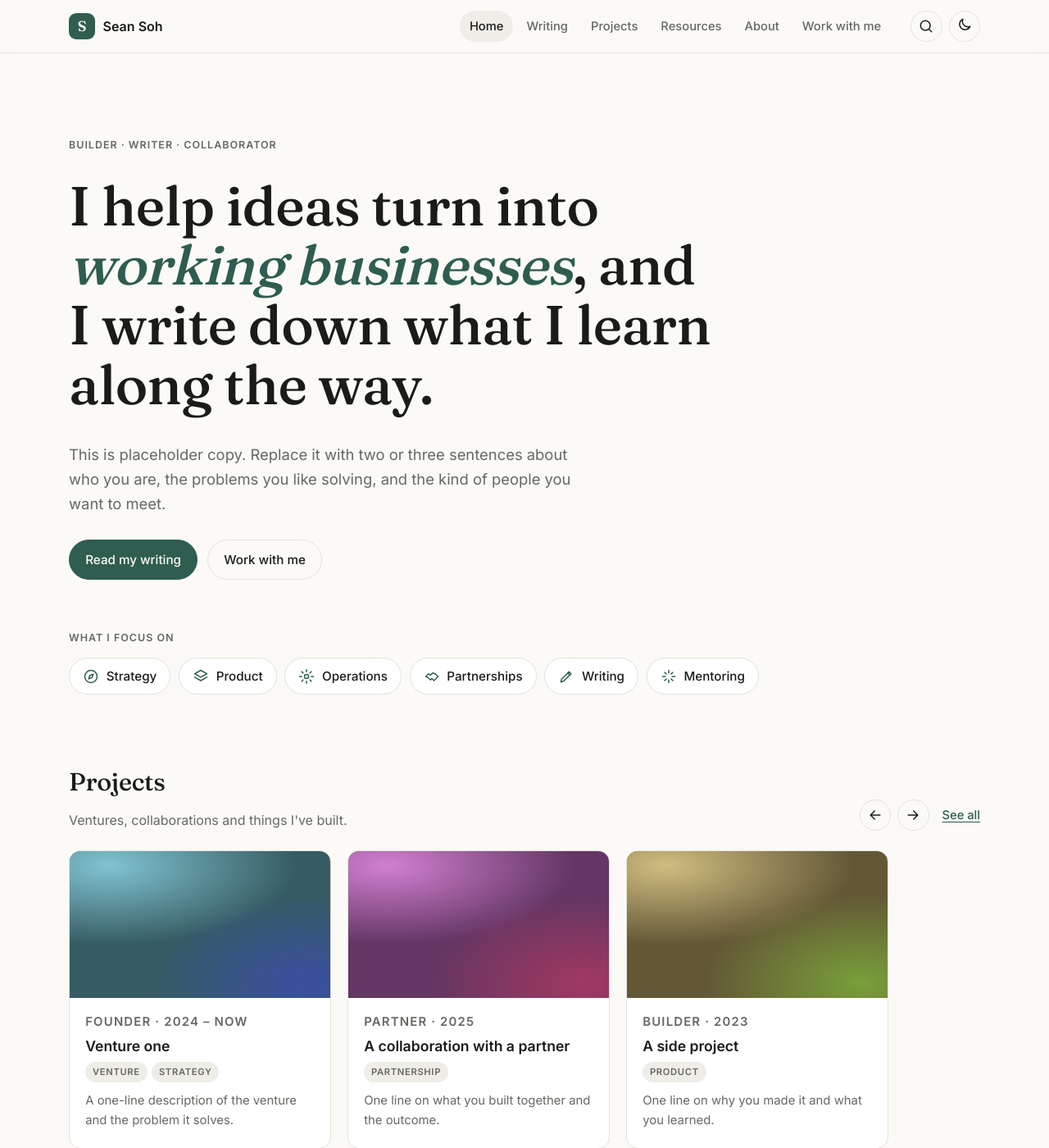
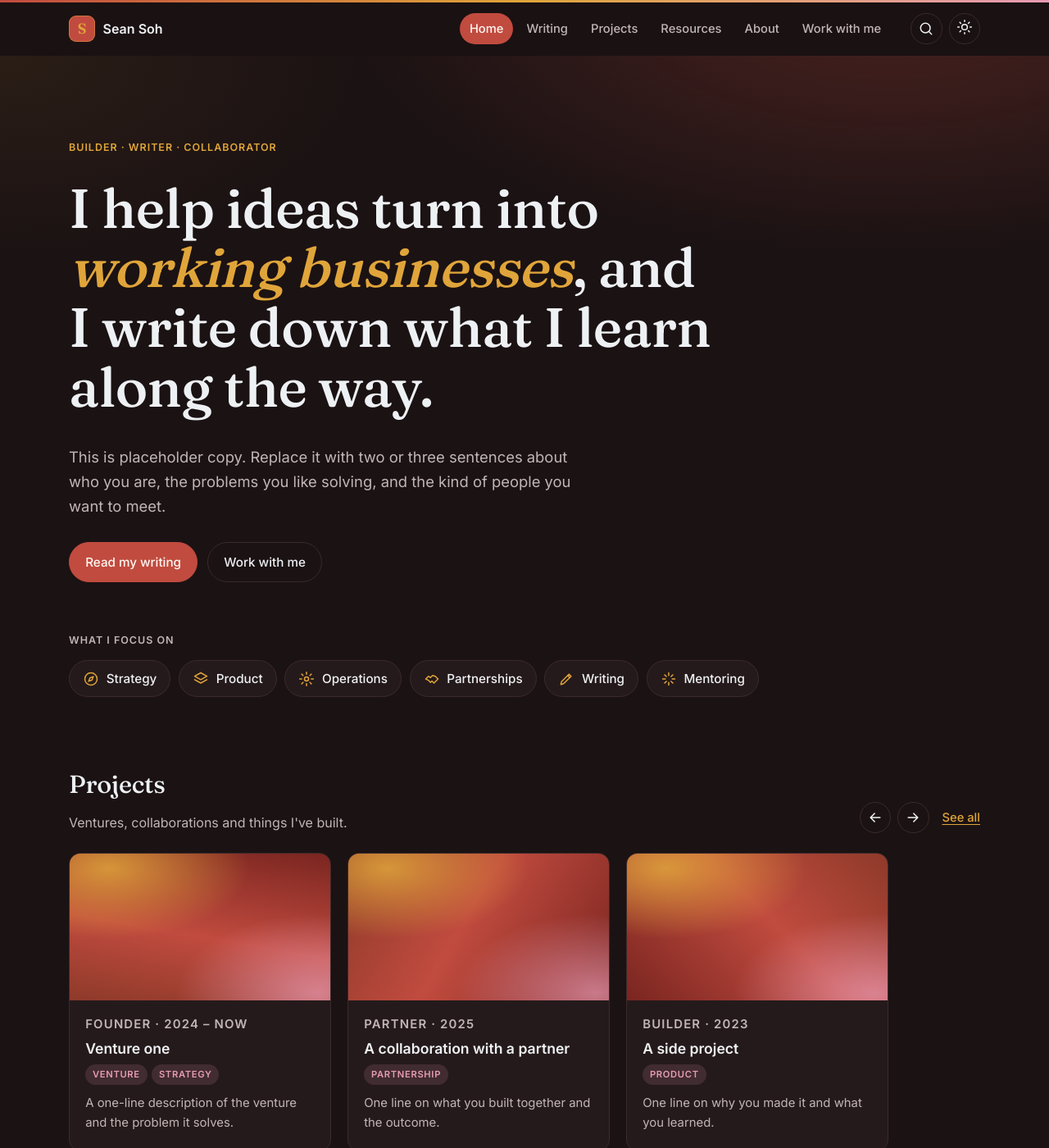
Before and after one commit to Sean-Soh/personal-site, a Jekyll site: the page built from index.html, in a window 1280 px wide and 1400 px high. Shown: the whole window at 82% size. Built offline with Jekyll 4.4.1, drawn with Linux system fonts in a browser that asks for light colours.

Commit message:
Restyle with red, gold, soft pink and pearl palette on a warm dark theme
Co-Authored-By: Claude Opus 5.5 <noreply@anthropic.com>
Claude-Session: https://claude.ai/code/session_019aZhk6nqUmGebBMtB7amnR

```diff
--- a/_layouts/default.html
+++ b/_layouts/default.html
@@ -3,6 +3,7 @@
 <head>
   <meta charset="utf-8">
   <meta name="viewport" content="width=device-width, initial-scale=1">
+  <meta name="theme-color" content="#1b1213">
   {%- assign page_title = page.title | default: site.title -%}
   <title>{% if page.url == "/" %}{{ site.title }}{% else %}{{ page_title }} | {{ site.title }}{% endif %}</title>
   {%- assign desc = page.summary | default: page.description | default: site.description | strip_html | strip_newlines | truncate: 160 -%}
--- a/assets/js/site.js
+++ b/assets/js/site.js
@@ -6,8 +6,7 @@
   // Theme toggle ----------------------------------------------------------
   var toggle = document.querySelector('[data-theme-toggle]');
   if (toggle) toggle.addEventListener('click', function () {
-    var current = root.dataset.theme ||
-      (matchMedia('(prefers-color-scheme: dark)').matches ? 'dark' : 'light');
+    var current = root.dataset.theme || 'dark';
     var next = current === 'dark' ? 'light' : 'dark';
     root.dataset.theme = next;
     try { localStorage.setItem('theme', next); } catch (e) {}
--- a/assets/style.css
+++ b/assets/style.css
@@ -3,37 +3,50 @@
    Colors and sizes live in the tokens below. Change them here first.
    ========================================================================== */
 
+/* Palette: Red (lucky, primary), Gold (support), Soft Pink (identity),
+   Pearl White (main text). Backgrounds are a warm red-black, not flat black. */
 :root {
-  --bg: #fbfaf7;
-  --surface: #ffffff;
-  --text: #1b1c1a;
-  --muted: #676863;
-  --accent: #2f5d50;
-  --accent-text: #fbfaf7;
-  --border: #e4e2dc;
-  --chip: #efede7;
-  --shadow: 0 1px 2px rgb(0 0 0 / .04), 0 8px 24px rgb(0 0 0 / .06);
+  --red: #c14b3f;
+  --gold: #e0a53a;
+  --pink: #e79bb4;
+  --pearl: #eef1f4;
+
+  --bg: #1b1213;
+  --surface: #251a1b;
+  --text: var(--pearl);
+  --muted: #c2b5b6;
+  --accent: var(--red);          /* buttons, active states, brand */
+  --accent-text: #fff8f3;
+  --link: var(--gold);           /* links, icons, highlights */
+  --highlight: var(--pink);      /* tags, small identity touches */
+  --border: #3b2a2b;
+  --chip: #312324;
+  --glow: rgb(193 75 63 / .28);
+  --shadow: 0 1px 2px rgb(0 0 0 / .3), 0 10px 30px rgb(0 0 0 / .35);
+
   --max: 72rem;
   --narrow: 44rem;
   --gutter: 1.25rem;
   --radius: 14px;
   --font-body: "Inter", system-ui, -apple-system, "Segoe UI", sans-serif;
   --font-display: "Fraunces", Georgia, "Times New Roman", serif;
+  color-scheme: dark;
+}
+/* Optional light version, only when the visitor picks it with the toggle. */
+:root[data-theme="light"] {
+  --bg: #faf6f2;
+  --surface: #ffffff;
+  --text: #2a1a1b;
+  --muted: #6e5d5e;
+  --accent: #b3402f;
+  --accent-text: #fff8f3;
+  --link: #a3361f;
+  --highlight: #a8466c;
+  --border: #ecdcd6;
+  --chip: #f6e9e4;
+  --glow: rgb(224 165 58 / .22);
+  --shadow: 0 1px 2px rgb(0 0 0 / .04), 0 8px 24px rgb(90 30 20 / .08);
   color-scheme: light;
-}
-@media (prefers-color-scheme: dark) {
-  :root:not([data-theme="light"]) {
-    --bg: #121412; --surface: #1a1d1b; --text: #ecebe6; --muted: #9d9e98;
-    --accent: #86c2ae; --accent-text: #0f1211; --border: #2a2e2b; --chip: #232724;
-    --shadow: 0 1px 2px rgb(0 0 0 / .3), 0 8px 24px rgb(0 0 0 / .25);
-    color-scheme: dark;
-  }
-}
-:root[data-theme="dark"] {
-  --bg: #121412; --surface: #1a1d1b; --text: #ecebe6; --muted: #9d9e98;
-  --accent: #86c2ae; --accent-text: #0f1211; --border: #2a2e2b; --chip: #232724;
-  --shadow: 0 1px 2px rgb(0 0 0 / .3), 0 8px 24px rgb(0 0 0 / .25);
-  color-scheme: dark;
 }
 
 /* Base ------------------------------------------------------------------ */
@@ -45,7 +58,7 @@ body {
   -webkit-font-smoothing: antialiased;
 }
 img { max-width: 100%; display: block; }
-a { color: var(--accent); text-underline-offset: .2em; }
+a { color: var(--link); text-underline-offset: .2em; }
 h1, h2, h3 { line-height: 1.2; margin: 0 0 .5em; font-weight: 600; }
 h1, h2, .display { font-family: var(--font-display); font-weight: 500; letter-spacing: -.01em; }
 h2 { font-size: clamp(1.5rem, 1.2rem + 1vw, 1.9rem); }
@@ -56,20 +69,17 @@ p { margin: 0 0 1em; }
 .narrow { max-width: var(--narrow); }
 .skip { position: absolute; left: -999px; }
 .skip:focus { left: 1rem; top: 1rem; z-index: 100; background: var(--surface); padding: .5rem 1rem; }
-:focus-visible { outline: 2px solid var(--accent); outline-offset: 2px; border-radius: 4px; }
-.only-dark { display: none; }
-[data-theme="dark"] .only-dark { display: inline; }
-[data-theme="dark"] .only-light { display: none; }
-@media (prefers-color-scheme: dark) {
-  :root:not([data-theme="light"]) .only-dark { display: inline; }
-  :root:not([data-theme="light"]) .only-light { display: none; }
-}
+:focus-visible { outline: 2px solid var(--link); outline-offset: 2px; border-radius: 4px; }
+.only-light { display: none; }
+[data-theme="light"] .only-light { display: inline; }
+[data-theme="light"] .only-dark { display: none; }
 
 .eyebrow, .label, .meta {
   font-size: .78rem; font-weight: 600; text-transform: uppercase; letter-spacing: .08em; color: var(--muted);
 }
 .eyebrow a { color: inherit; text-decoration: none; }
-.eyebrow a:hover { color: var(--accent); }
+.eyebrow a:hover { color: var(--link); }
+.hero .eyebrow { color: var(--link); }
 .lede { font-size: 1.15rem; color: var(--muted); max-width: 40rem; }
 
 /* Buttons --------------------------------------------------------------- */
@@ -81,12 +91,12 @@ p { margin: 0 0 1em; }
 }
 .button:hover { opacity: .88; }
 .button.ghost { background: transparent; color: var(--text); border-color: var(--border); }
-.button.ghost:hover { border-color: var(--text); opacity: 1; }
+.button.ghost:hover { border-color: var(--link); color: var(--link); opacity: 1; }
 .icon-btn {
   display: inline-grid; place-items: center; width: 2.4rem; height: 2.4rem; padding: 0;
   border: 1px solid var(--border); border-radius: 999px; background: transparent; color: var(--text); cursor: pointer;
 }
-.icon-btn:hover { border-color: var(--text); }
+.icon-btn:hover { border-color: var(--link); color: var(--link); }
 .icon { flex: none; }
 
 /* Header ---------------------------------------------------------------- */
@@ -95,19 +105,22 @@ p { margin: 0 0 1em; }
   background: color-mix(in srgb, var(--bg) 85%, transparent);
   backdrop-filter: saturate(1.4) blur(12px); -webkit-backdrop-filter: saturate(1.4) blur(12px);
   border-bottom: 1px solid var(--border);
+  border-top: 3px solid transparent;
+  border-image: linear-gradient(90deg, var(--red), var(--gold), var(--pink)) 1 0 0 0;
 }
 .header-inner { display: flex; align-items: center; gap: 1.5rem; height: 4rem; }
 .brand { display: flex; align-items: center; gap: .6rem; color: var(--text); text-decoration: none; font-weight: 600; }
 .brand-mark {
   display: grid; place-items: center; width: 2rem; height: 2rem; border-radius: 9px;
-  background: var(--accent); color: var(--accent-text); font-family: var(--font-display); font-size: 1.1rem;
+  background: var(--accent); color: var(--gold); font-family: var(--font-display); font-size: 1.1rem;
+  box-shadow: inset 0 0 0 1px rgb(224 165 58 / .5);
 }
 .site-nav { display: flex; gap: .25rem; margin-left: auto; }
 .site-nav a {
   padding: .4rem .75rem; border-radius: 999px; color: var(--muted); text-decoration: none; font-size: .92rem; font-weight: 500;
 }
-.site-nav a:hover { color: var(--text); }
-.site-nav a[aria-current="page"] { color: var(--text); background: var(--chip); }
+.site-nav a:hover { color: var(--link); }
+.site-nav a[aria-current="page"] { color: var(--accent-text); background: var(--accent); }
 .header-tools { display: flex; gap: .5rem; }
 .nav-toggle { display: none; }
 
@@ -123,9 +136,14 @@ p { margin: 0 0 1em; }
 }
 
 /* Hero ------------------------------------------------------------------ */
-.hero { padding: clamp(3.5rem, 8vw, 7rem) 0 clamp(2.5rem, 5vw, 4rem); }
+.hero {
+  padding: clamp(3.5rem, 8vw, 7rem) 0 clamp(2.5rem, 5vw, 4rem);
+  background:
+    radial-gradient(60rem 28rem at 85% -10%, var(--glow), transparent 70%),
+    radial-gradient(40rem 22rem at 0% 0%, rgb(224 165 58 / .08), transparent 70%);
+}
 .display { font-size: clamp(2.2rem, 1.4rem + 3.6vw, 4.2rem); line-height: 1.08; max-width: 18ch; margin: .4em 0 .5em; }
-.display em { font-style: italic; color: var(--accent); }
+.display em { font-style: italic; color: var(--link); }
 .actions { display: flex; flex-wrap: wrap; gap: .75rem; margin-top: 1.75rem; }
 
 /* Sections -------------------------------------------------------------- */
@@ -142,7 +160,7 @@ p { margin: 0 0 1em; }
   display: flex; align-items: center; gap: .55rem; padding: .55rem 1rem;
   border: 1px solid var(--border); border-radius: 999px; background: var(--surface); font-weight: 500; font-size: .95rem;
 }
-.focus-list .icon { color: var(--accent); }
+.focus-list .icon { color: var(--link); }
 
 /* Card rails (horizontal scroll with snap) ------------------------------ */
 .rail {
@@ -158,7 +176,7 @@ p { margin: 0 0 1em; }
   background: var(--surface); border: 1px solid var(--border); border-radius: var(--radius);
   overflow: hidden; transition: transform .2s, box-shadow .2s;
 }
-.card:hover { transform: translateY(-3px); box-shadow: var(--shadow); }
+.card:hover { transform: translateY(-3px); box-shadow: var(--shadow); border-color: color-mix(in srgb, var(--gold) 45%, var(--border)); }
 .card-link { display: flex; flex-direction: column; height: 100%; color: inherit; text-decoration: none; }
 .card-body { padding: 1.1rem 1.2rem 1.3rem; }
 .card-body h3 { margin: .35rem 0 .6rem; font-size: 1.1rem; }
@@ -167,18 +185,20 @@ p { margin: 0 0 1em; }
 
 .cover { aspect-ratio: 16 / 9; background: var(--chip); overflow: hidden; border-radius: 0; }
 .cover img { width: 100%; height: 100%; object-fit: cover; }
+/* Generated covers mix the palette; `hue` in front matter (0-360) rotates the blend. */
 .cover-gen {
   background:
-    radial-gradient(120% 90% at 15% 10%, hsl(var(--hue) 55% 70% / .9), transparent 60%),
-    radial-gradient(100% 100% at 90% 90%, hsl(calc(var(--hue) + 40) 50% 45% / .85), transparent 60%),
-    hsl(var(--hue) 30% 30%);
+    radial-gradient(90% 80% at 15% 10%, rgb(224 165 58 / .85), transparent 60%),
+    radial-gradient(90% 90% at 95% 95%, rgb(231 155 180 / .7), transparent 60%),
+    linear-gradient(calc(var(--hue) * 1deg), #7a2520, var(--red) 55%, #8e3a2a);
 }
 .page > .cover { border-radius: var(--radius); margin: 0 0 2rem; }
 
 .tags { list-style: none; display: flex; flex-wrap: wrap; gap: .35rem; margin: 0; padding: 0; }
 .tags li, .tags a {
   font-size: .7rem; font-weight: 600; text-transform: uppercase; letter-spacing: .06em;
-  padding: .2rem .55rem; border-radius: 999px; background: var(--chip); color: var(--muted); text-decoration: none;
+  padding: .2rem .55rem; border-radius: 999px; text-decoration: none;
+  background: color-mix(in srgb, var(--highlight) 14%, transparent); color: var(--highlight);
 }
 .tags li:has(a) { padding: 0; background: none; }
 
@@ -191,7 +211,8 @@ p { margin: 0 0 1em; }
   padding: .4rem .85rem; border-radius: 999px; border: 1px solid var(--border); background: transparent; color: var(--text);
 }
 .chip span { color: var(--muted); margin-left: .2rem; }
-.chip[aria-pressed="true"] { background: var(--text); color: var(--bg); border-color: var(--text); }
+.chip:hover { border-color: var(--link); }
+.chip[aria-pressed="true"] { background: var(--accent); color: var(--accent-text); border-color: var(--accent); }
 .chip[aria-pressed="true"] span { color: inherit; opacity: .7; }
 
 /* Pages and prose ------------------------------------------------------- */
@@ -203,7 +224,7 @@ p { margin: 0 0 1em; }
 .prose h2 { margin-top: 2.2em; }
 .prose h3 { margin-top: 1.6em; }
 .prose blockquote {
-  margin: 1.5em 0; padding: .2em 0 .2em 1.2em; border-left: 3px solid var(--accent);
+  margin: 1.5em 0; padding: .2em 0 .2em 1.2em; border-left: 3px solid var(--red);
   font-family: var(--font-display); font-size: 1.25rem; color: var(--text);
 }
 .prose code { font-size: .9em; background: var(--chip); padding: .1em .35em; border-radius: 5px; }
@@ -216,23 +237,26 @@ p { margin: 0 0 1em; }
 .post-nav .next { text-align: right; margin-left: auto; }
 .post-nav .muted { font-size: .8rem; text-transform: uppercase; letter-spacing: .06em; }
 
-.cta {
-  margin-top: 3.5rem; padding: 2rem; border-radius: var(--radius);
-  background: var(--surface); border: 1px solid var(--border);
+.cta, .connect {
+  background:
+    radial-gradient(40rem 16rem at 100% 0%, var(--glow), transparent 70%),
+    var(--surface);
+  border: 1px solid color-mix(in srgb, var(--gold) 35%, var(--border));
 }
+.cta { margin-top: 3.5rem; padding: 2rem; border-radius: var(--radius); }
 .cta h2 { font-size: 1.5rem; }
 
 .timeline { list-style: none; padding: 0; margin: 1.5rem 0; border-left: 2px solid var(--border); }
 .timeline li { position: relative; padding: 0 0 1.75rem 1.5rem; }
 .timeline li::before {
   content: ""; position: absolute; left: -7px; top: .35rem; width: 12px; height: 12px;
-  border-radius: 50%; background: var(--bg); border: 2px solid var(--accent);
+  border-radius: 50%; background: var(--bg); border: 2px solid var(--link);
 }
 .timeline h3 { margin: .25rem 0 .3rem; }
 .timeline p { color: var(--muted); margin: 0; }
 
 .offer-grid { display: grid; grid-template-columns: repeat(auto-fit, minmax(12rem, 1fr)); gap: 1rem; margin: 0 0 1rem; }
-.offer { padding: 1.25rem; border: 1px solid var(--border); border-radius: var(--radius); background: var(--surface); }
+.offer { padding: 1.25rem; border: 1px solid var(--border); border-top: 3px solid var(--gold); border-radius: var(--radius); background: var(--surface); }
 .offer h3 { margin-top: 0; }
 .offer p { color: var(--muted); font-size: .95rem; margin: 0; }
 
@@ -240,7 +264,6 @@ p { margin: 0 0 1em; }
 .connect {
   display: flex; flex-wrap: wrap; justify-content: space-between; align-items: center; gap: 1.5rem;
   padding: clamp(1.5rem, 4vw, 2.75rem); border-radius: calc(var(--radius) + 6px);
-  background: var(--surface); border: 1px solid var(--border);
 }
 .connect p { margin: 0; }
 .connect-actions { display: flex; flex-wrap: wrap; align-items: center; gap: 1rem; }
@@ -249,7 +272,7 @@ p { margin: 0 0 1em; }
   display: inline-grid; place-items: center; width: 2.6rem; height: 2.6rem; border-radius: 999px;
   border: 1px solid var(--border); color: var(--text);
 }
-.social a:hover { border-color: var(--accent); color: var(--accent); }
+.social a:hover { border-color: var(--link); color: var(--link); }
 
 /* Footer ---------------------------------------------------------------- */
 .site-footer { border-top: 1px solid var(--border); padding: 2rem 0 3rem; font-size: .9rem; }
```
Also changed, not shown: assets/favicon.svg, docs/screenshots/home-dark.png, docs/screenshots/home-light.png (deleted), docs/screenshots/home-mobile.png, docs/screenshots/writing.png (added).
